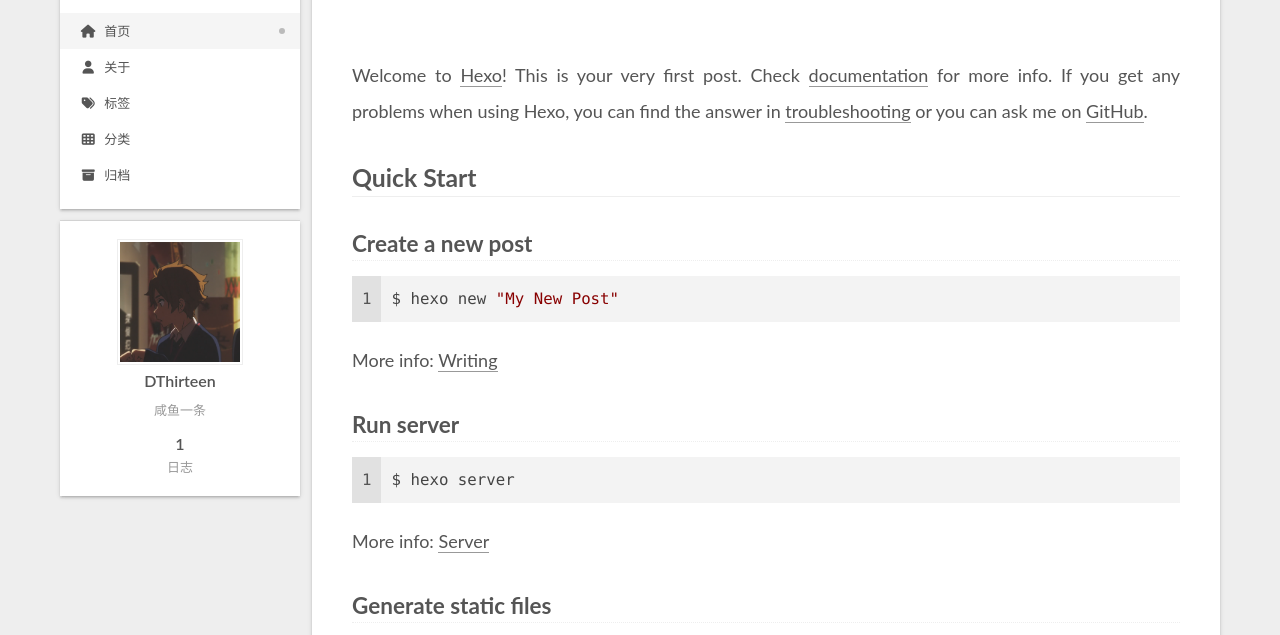
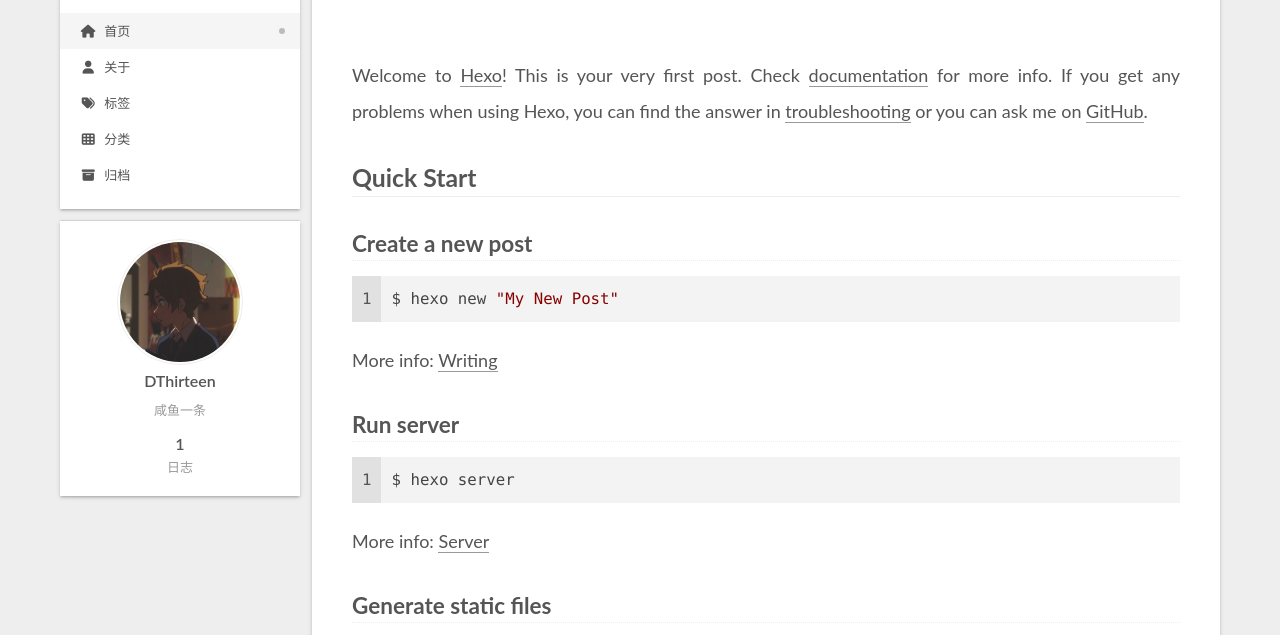
Before and after one commit to github20020208/github20020208.github.io, a plain HTML site: page index.html in a window 1280 px wide. Shown: the part 117-752 px from the top of the page. Drawn offline with nearby package versions, Linux system fonts and the light colour scheme.

Commit message:
Site updated: 2022-09-12 19:16:52

```diff
--- a/css/main.css
+++ b/css/main.css
@@ -1248,6 +1248,11 @@ header.header {
   border: 1px solid #eee;
   max-width: 120px;
   padding: 2px;
+  border-radius: 50%;
+  transition: transform 1s ease-out;
+}
+.site-author-image:hover {
+  transform: rotateZ(360deg);
 }
 .site-author-name {
   color: var(--text-color);
```
